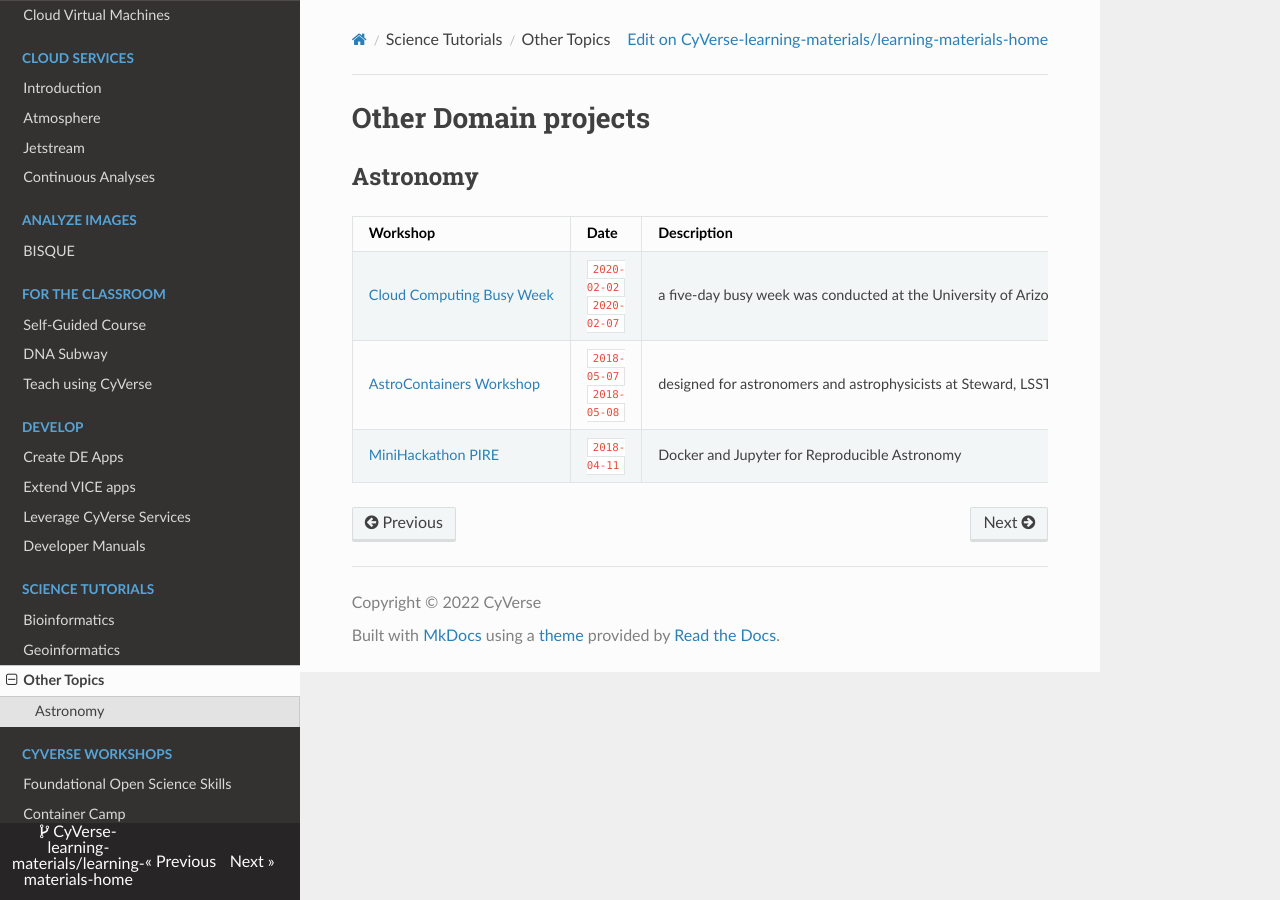
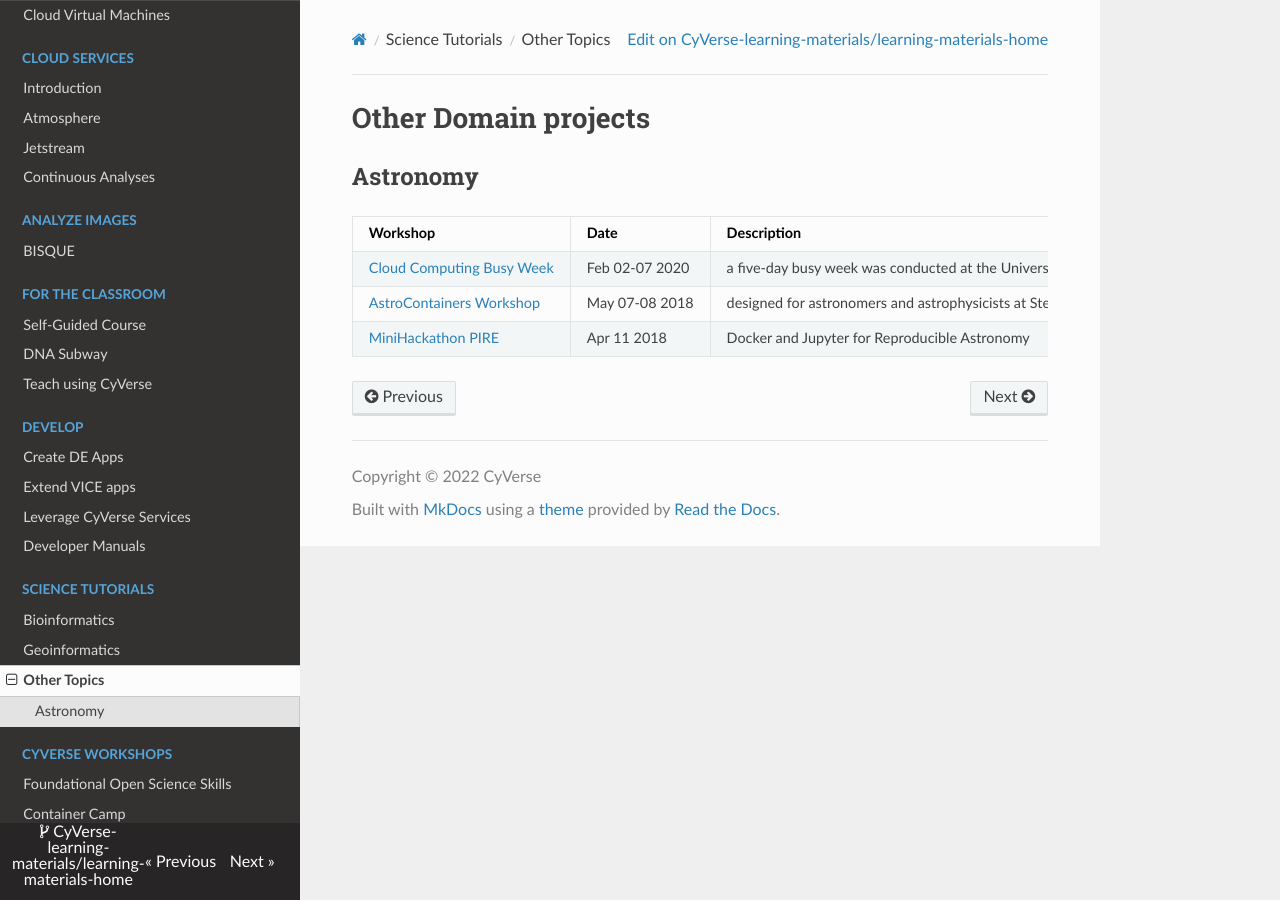
Before and after one commit to CyVerse-learning-materials/learning-materials-home, an MkDocs documentation site: the page built from docs/other_tutorials.md, in a window 1280 px wide. Built offline with MkDocs 1.6.1, drawn with Linux system fonts in a browser that asks for light colours; nearby versions of some CDN libraries; a script that is not in the unit is left out.

Commit message:
Update other_tutorials.md

```diff
--- a/docs/other_tutorials.md
+++ b/docs/other_tutorials.md
@@ -4,6 +4,6 @@
 
 | Workshop | Date | Description |
 |----------|------|-------------|
-| [Cloud Computing Busy Week](http://bhpire.arizona.edu/2020/02/18/cloud-computing-busy-week/){target=_blank} | `2020-02-02` `2020-02-07` | a five-day busy week was conducted at the University of Arizona in order for PIRE members to work on large-scale synthetic data generation for the Event Horizon Telescope (EHT) project |
-| [AstroContainers Workshop](https://astcon.github.io/2018-05-workshop/){target=_blank} | `2018-05-07` `2018-05-08` | designed for astronomers and astrophysicists at Steward, LSST, NOAO, and LPL |
-| [MiniHackathon PIRE](https://astcon.github.io/2018-04-hackathon/) | `2018-04-11` | Docker and Jupyter for Reproducible Astronomy |
+| [Cloud Computing Busy Week](http://bhpire.arizona.edu/2020/02/18/cloud-computing-busy-week/){target=_blank} | Feb 02-07 2020 | a five-day busy week was conducted at the University of Arizona in order for PIRE members to work on large-scale synthetic data generation for the Event Horizon Telescope (EHT) project |
+| [AstroContainers Workshop](https://astcon.github.io/2018-05-workshop/){target=_blank} | May 07-08 2018 | designed for astronomers and astrophysicists at Steward, LSST, NOAO, and LPL |
+| [MiniHackathon PIRE](https://astcon.github.io/2018-04-hackathon/) | Apr 11 2018 | Docker and Jupyter for Reproducible Astronomy |
```
